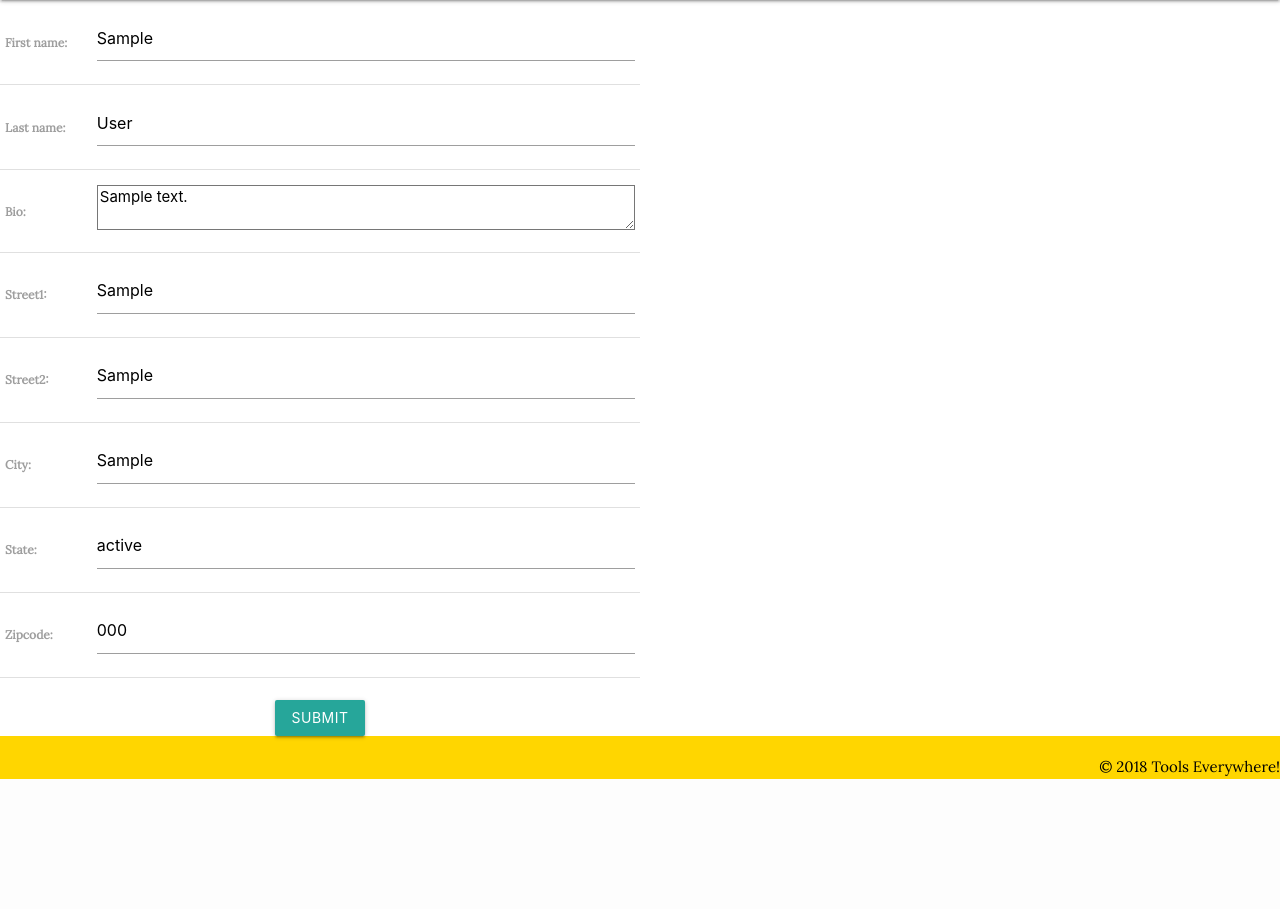
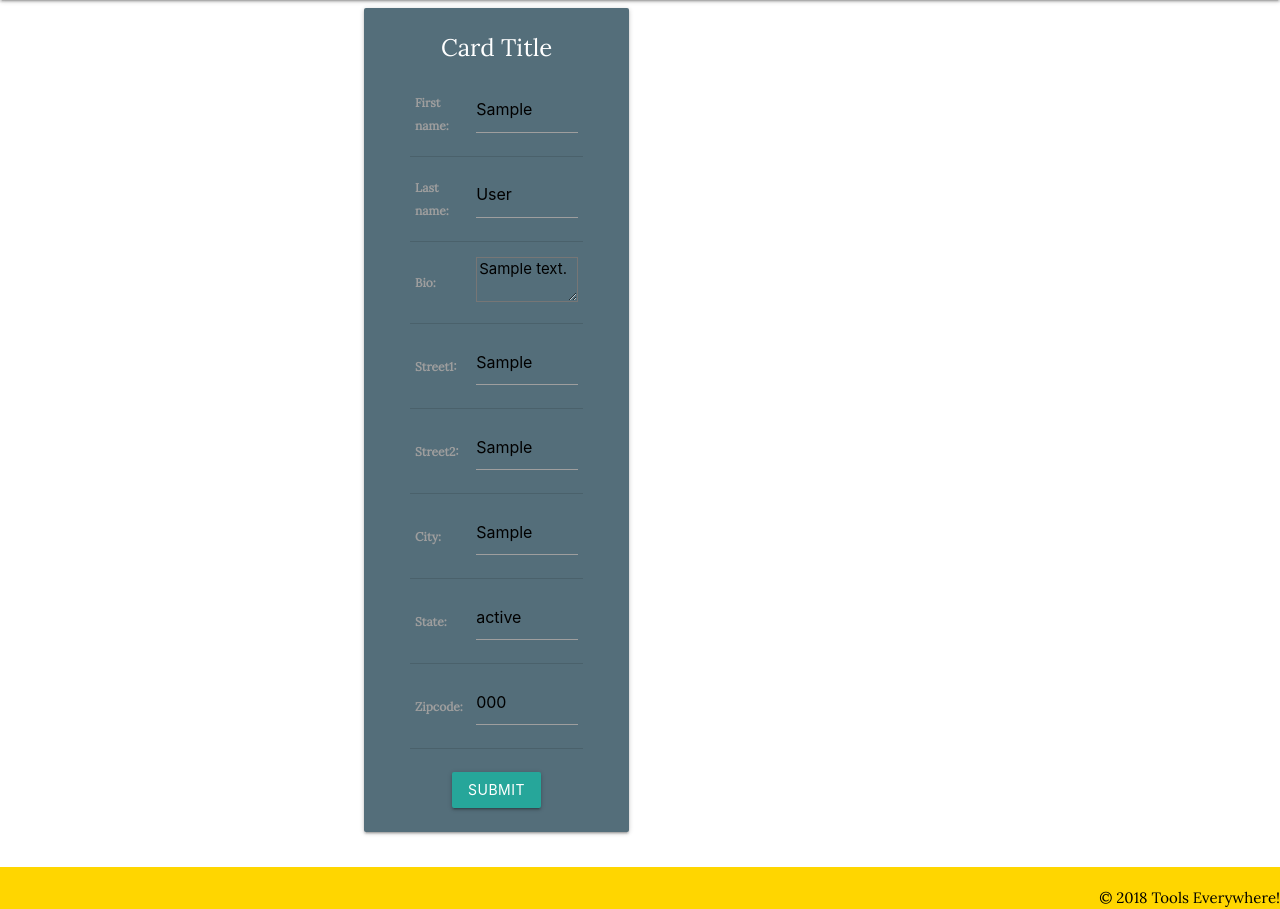
Before and after one commit to tackc/toollibrary, a Django app: page /users/1/profile/update/ in a window 1280 px wide. Shown: the part 64-973 px from the top of the page. Before the commit the page ends 843 px from the top, so only its background shows below. Run offline with Django 3.2, Linux system fonts and the light colour scheme; tables that the repository leaves empty hold one stand-in row (values such as "Sample post").

Commit message:
styling pages

```diff
--- a/main_app/models.py
+++ b/main_app/models.py
@@ -49,8 +49,8 @@ class Tool(models.Model):
     def __str__(self):
         return self.tool_name
 
-    # def get_absolute_url(self):
-    #     return reverse('tools_detail', kwargs={'tool_id': tool.id})
+    def get_absolute_url(self):
+        return reverse('tools_detail', kwargs={'tool_id': self.id})
 
 class Category(models.Model):
     tool_category = models.IntegerField(
--- a/main_app/static/css/style.css
+++ b/main_app/static/css/style.css
@@ -6,18 +6,25 @@ body {
 }
 main {
     flex: 1 0 auto;
-    /* background-color: #596E79; */
+    margin: auto;
+    /* background-color: rgb(189, 189, 189); */
 }
 h3 {
     font-family: 'Bungee', cursive;
+    margin: 15px;
 }
 form {
-    max-width: 50%;
+    max-width: 80%;
+    margin: auto;
     align-content: center;
 }
 
 nav li a {
     color: black !important;
+}
+
+.inline-block {
+    display: inline-block;
 }
 
 .main-content {
--- a/main_app/templates/base.html
+++ b/main_app/templates/base.html
@@ -48,7 +48,7 @@
         </main>
 
         <footer class="page-footer yellow accent-4">
-            <div class="right black-text">© 2018 Tools Everywhere!</div>
+            <div class="right black-text valign">© 2018 Tools Everywhere!</div>
         </footer>
 
     {% block javascript %}
--- a/main_app/templates/main_app/profile_form.html
+++ b/main_app/templates/main_app/profile_form.html
@@ -1,13 +1,31 @@
 {% extends 'base.html' %}
 
 {% block content %}
-    <form action="" method="post">
+    <!-- <form action="" method="post">
         {% csrf_token %}
         <table>
             {{ form.as_table }}
         </table>
         <br>
         <button class="btn waves-effect waves-light" type="submit" name="action">Submit</button>
-        <!-- <input type="submit" value="Submit!"> -->
-    </form>
+    </form> -->
+
+<div class="row">
+    <div class="col s12 m6 center-align">
+        <div class="card blue-grey darken-1">
+            <div class="card-content white-text">
+                <span class="card-title">Card Title</span>
+                <form action="" method="post">
+                        {% csrf_token %}
+                        <table>
+                            {{ form.as_table }}
+                        </table>
+                        <br>
+                        <button class="btn waves-effect waves-light" type="submit" name="action">Submit</button>
+                        <!-- <input type="submit" value="Submit!"> -->
+                </form>
+            </div>
+        </div>
+    </div>
+</div>
 {% endblock %}
--- a/main_app/templates/main_app/tool_form.html
+++ b/main_app/templates/main_app/tool_form.html
@@ -1,7 +1,6 @@
 {% extends 'base.html' %}
 {% block content %}
 
-<div class="centered">
 <div class="col s6 m6">
     <div class="card blue-grey darken-1">
         <div class="card-content white-text">
@@ -14,6 +13,5 @@
         </form>
     </div>
 </div>
-</div>
 
 {% endblock %}
--- a/main_app/views.py
+++ b/main_app/views.py
@@ -80,11 +80,11 @@ class ToolUpdate(UpdateView):
     model = Tool
     fields = ['tool_name', 'tool_description']
 
-    def form_valid(self, form):
-        self.object = form.save(commit=False)
-        self.object.tool = tools_create.request.tool
-        self.object.save()
-        return HttpResponseRedirect(f'/{self.request.tool.tool_id}/tool')
+    # def form_valid(self, form):
+    #     self.object = form.save(commit=False)
+    #     self.object.tool = self.request.tool
+    #     self.object.save()
+    #     return HttpResponseRedirect(f'/{self.request.tool.tool_id}/tool')
         # return render(request, 'main_app/tool_form.html', {'form': form})
 
 @method_decorator(login_required, name='dispatch')
```
Also changed, not shown: main_app/templates/main_app/tool_confirm_delete.html (+9 -2 lines), main_app/templates/profile.html (+5 -5 lines), main_app/templates/tools/detail.html (+25 -26 lines), main_app/templates/tools/index.html (+5 -4 lines), inspiration/Screen Shot 2018-10-12 at 3.29.18 PM.png (deleted), inspiration/Screen Shot 2018-10-12 at 3.29.44 PM.png (deleted), inspiration/Screen Shot 2018-10-12 at 3.31.40 PM.png (deleted), main_app/static/images/matt-artz-353210-unsplash.jpg (deleted). Lines whose indentation alone changed are shown as unchanged.
